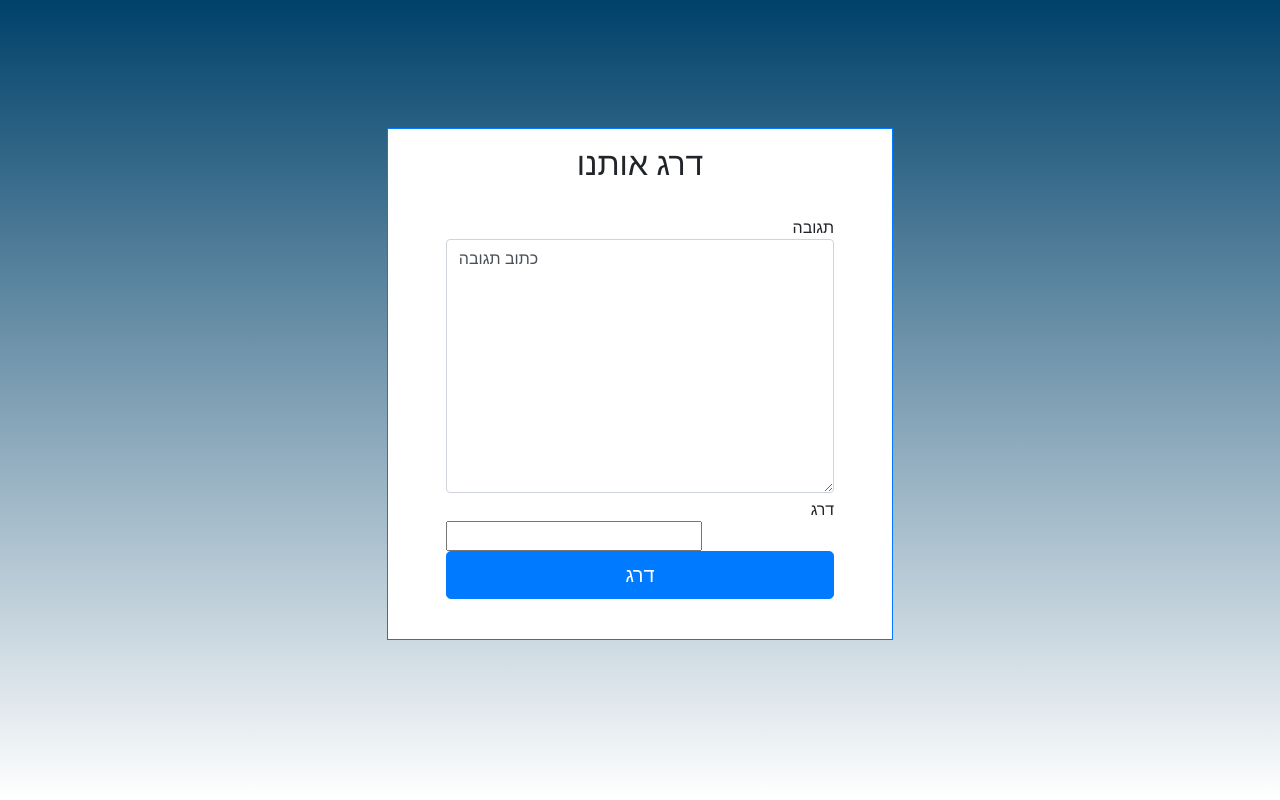
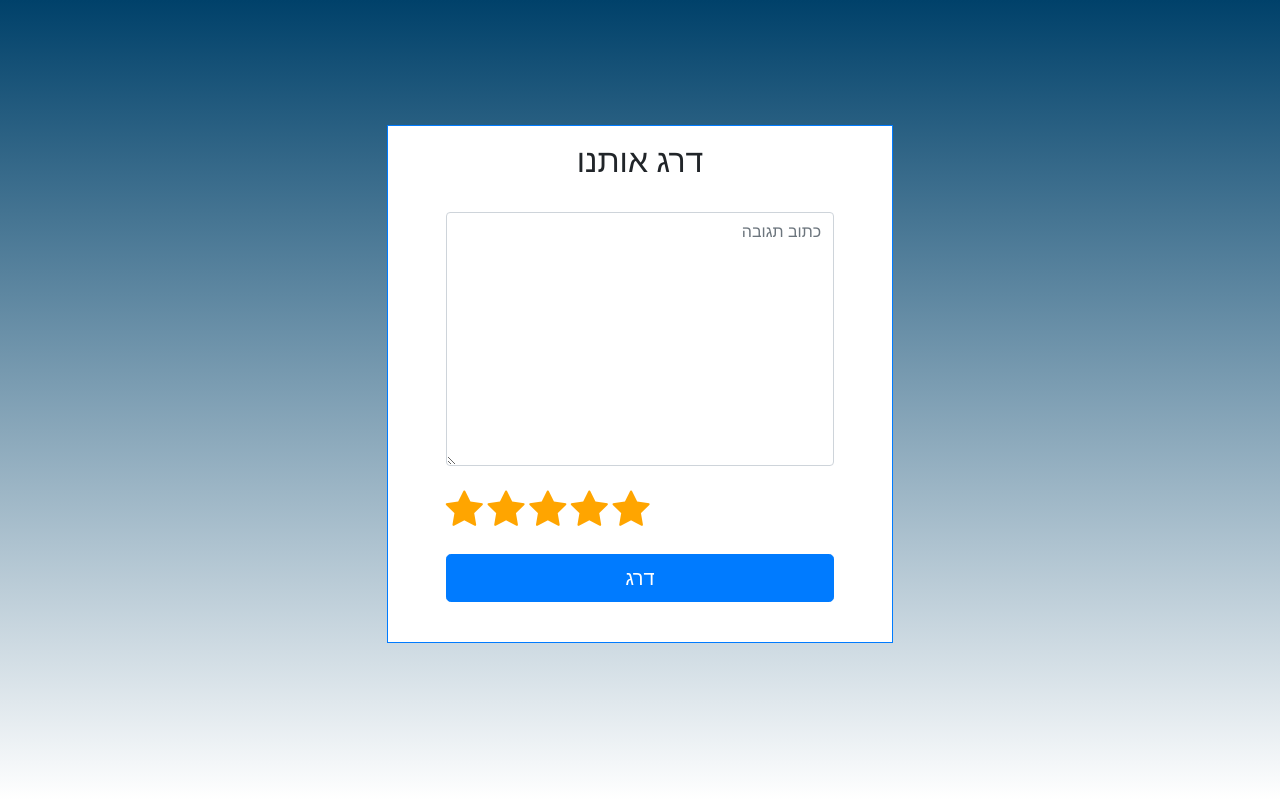
Before and after one commit to leorrose/B7Fun, a Django app: page /reviews/ in a window 1280 px wide. Shown: the part 56-856 px from the top of the page. Run offline with Django 3.2, Linux system fonts and the light colour scheme; the visitor is signed in with stand-in values (Sample User, id 1); some libraries are stand-ins or nearby versions.

Commit message:
PM2020T17-80 star rating

```diff
--- a/B7FunDjango/reviews/forms.py
+++ b/B7FunDjango/reviews/forms.py
@@ -7,5 +7,5 @@ from django import forms
 
 class ReviewForm(forms.Form):
     review_content = forms.CharField(label='תגובה', widget=forms.Textarea(
-        attrs={'class': 'form-control'}), initial='כתוב תגובה')
+        attrs={'class': 'form-control', 'dir': 'rtl', 'placeholder': 'כתוב תגובה'}))
     rating = forms.IntegerField(label='דרג')
--- a/B7FunDjango/reviews/templates/reviews/review.html
+++ b/B7FunDjango/reviews/templates/reviews/review.html
@@ -12,15 +12,28 @@
                         <div class="row d-flex flex-row">
                             <div class="flex-grow-1"></div>
                             <div class="col-10">
-                                <p dir="rtl" class="mb-0 text-right"> {{ form.review_content.label }} </p>
                                 {{form.review_content}}
                                 {% if form.review_content.errors %}
                                     {% for error in form.review_content.errors%}
                                         <p class="text-danger m-0">* {{error}}</p>
                                     {% endfor %}
                                 {% endif %}
-                                <p dir="rtl" class="mt-1 mb-0 text-right"> {{ form.rating.label }} </p>
-                                {{form.rating}}
+                                <div style="display:none;">
+                                    {{form.rating}}
+                                </div>
+
+                                    <style>
+                                        .checked {
+                                            color: orange;
+                                        }
+                                     </style>
+                                </br>
+                                <span  onclick="starmark(this)" id="1one" style="font-size:40px;cursor:pointer;"  class="fa fa-star checked"></span>
+                                <span  onclick="starmark(this)" id="2one"  style="font-size:40px;cursor:pointer;" class="fa fa-star checked"></span>
+                                <span  onclick="starmark(this)" id="3one"  style="font-size:40px;cursor:pointer;" class="fa fa-star checked"></span>
+                                <span  onclick="starmark(this)" id="4one"  style="font-size:40px;cursor:pointer;" class="fa fa-star checked"></span>
+                                <span  onclick="starmark(this)" id="5one"  style="font-size:40px;cursor:pointer;" class="fa fa-star checked"></span>
+                                <br/>
                                 {% if form.rating.errors %}
                                     {% for error in form.rating.errors%}
                                         <p class="text-danger m-0">* {{error}}</p>
@@ -34,6 +47,7 @@
                                 </br>
                                 <button type="submit" class="btn btn-primary btn-lg btn-block"> דרג </button>
                             </div>
+
                             <div class="flex-grow-1"></div>
                         </div>
                     </form>
@@ -43,4 +57,21 @@
         </div>
         <div class="flex-grow-1"></div>
     </div>
+
+<script>
+var count;
+function starmark(item){
+    count=item.id[0];
+    var subid= item.id.substring(1);
+    for(var i=0;i<5;i++){
+        if(i<count){
+            document.getElementById((i+1)+subid).style.color="orange";
+        }
+        else{
+            document.getElementById((i+1)+subid).style.color="black";
+        }
+    }
+    document.getElementsByName("rating")[0].value = count;
+}
+</script>
 {%endblock%}
```
